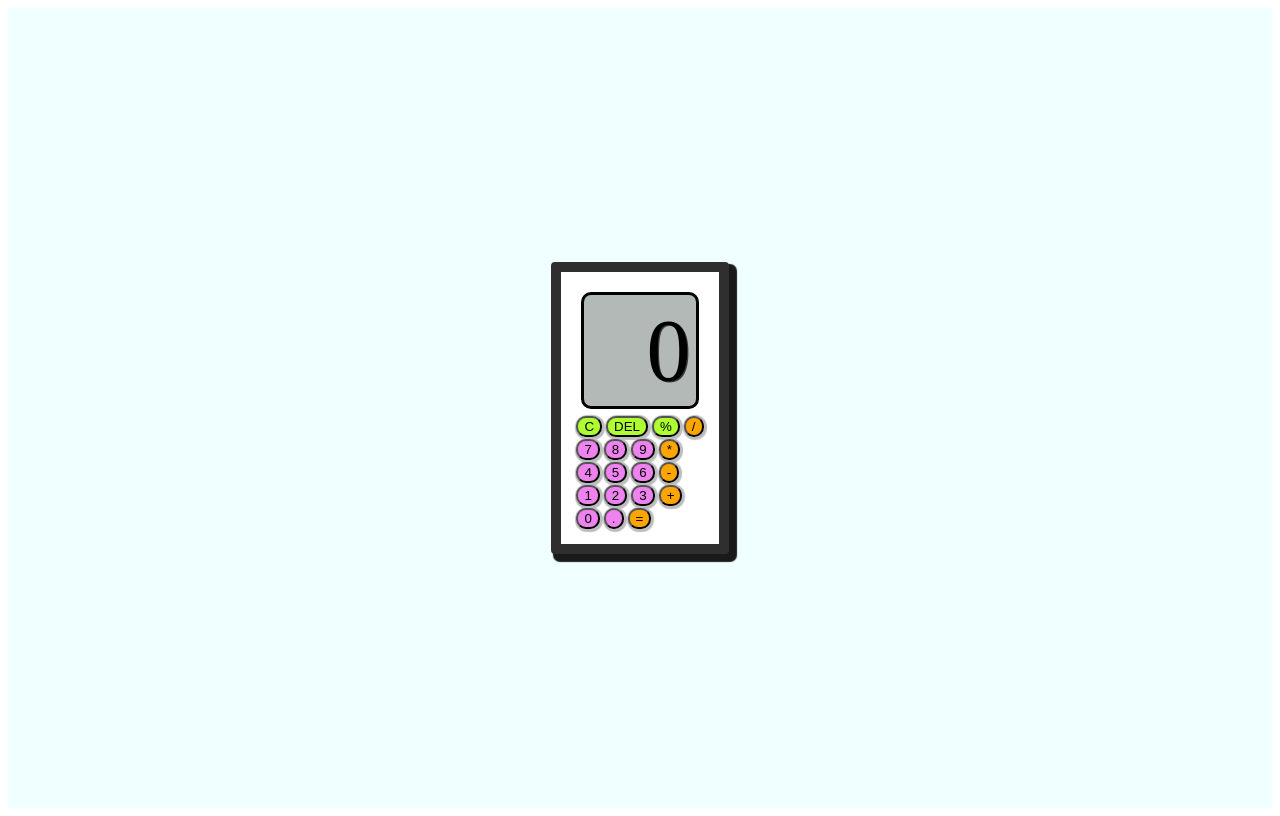
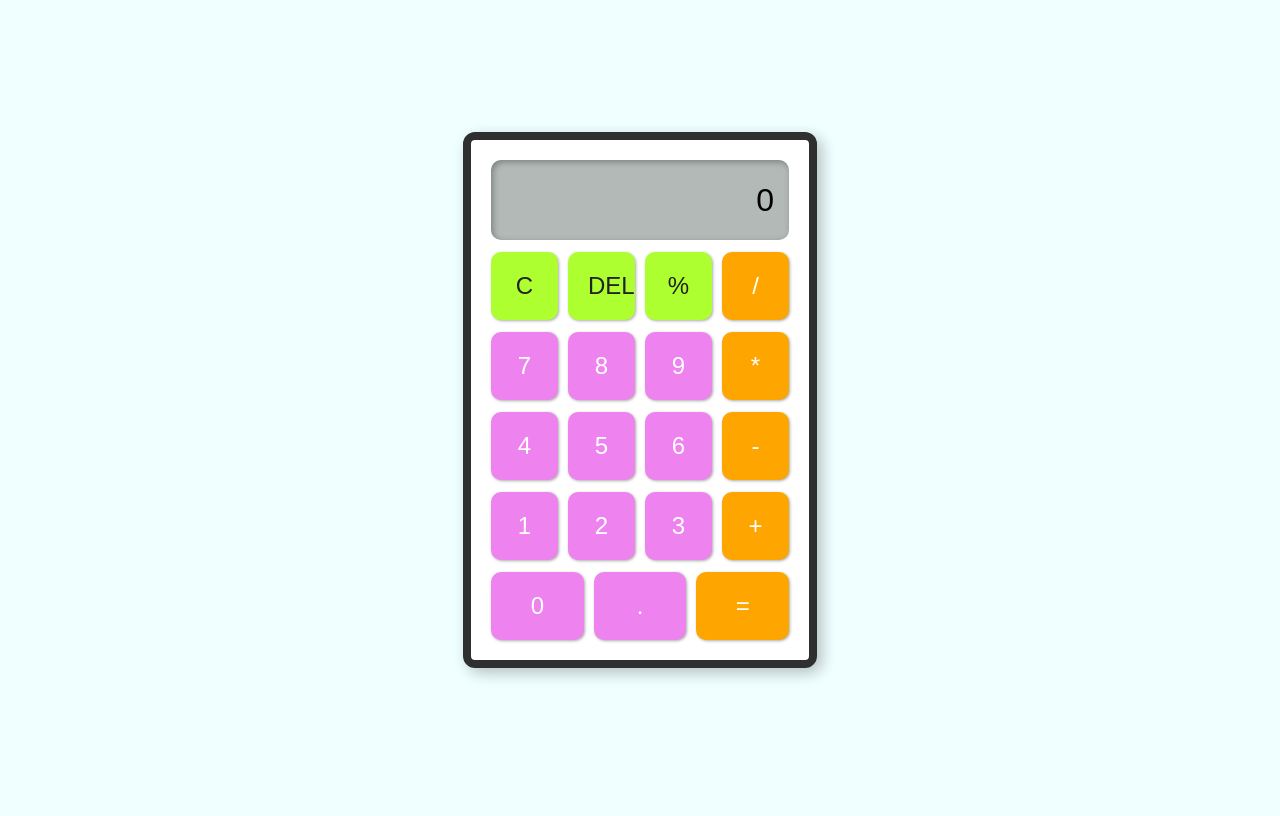
Before and after one commit to Willbert223/Calculator, a plain HTML site: page index.html in a window 1280 px wide. Drawn offline with Linux system fonts and the light colour scheme.

Commit message:
I did not do the css myself i googled it and copied it but broke every piece of it down to understand the css thats why it took a few days for me to commit again.

```diff
--- a/index.js
+++ b/index.js
@@ -109,6 +109,7 @@ operatorButton.forEach((operator) => {
 
 if (firstnum === '' && result !== '') {
   firstnum = result;
+  //secondnum = '';
 } // fixes result not displaying.
 
    if (secondnum !== '') {
@@ -158,6 +159,7 @@ equalsKey.addEventListener('click', () => {
   firstnum = '';
   secondnum = '';
   firstOperator = '';
+  inputDisplay = ''
 
 
 
--- a/styles.css
+++ b/styles.css
@@ -1,82 +1,107 @@
-
-
-.calculator{
-display: flex;
-    min-height: 95vh;
-    justify-content: center;
-    align-content: center;
-    align-items: center;
-    height: 100vh;
-    background-color: azure;
-    overflow: hidden;
-
+/* Reset and base styles */
+* {
+  box-sizing: border-box;
+  margin: 0;
+  padding: 0;
+  font-family: sans-serif;
 }
 
-#container{
-background-color: rgb(255, 255, 255);
-    grid-template-columns: repeat(4, 100px);
-    grid-template-rows: minmax(100px, auto) repeat(5, 80px);
+body {
+  background-color: azure;
+  height: 100vh;
+  display: flex;
+  justify-content: center;
+  align-items: center;
+}
+
+/* Calculator container */
+.calculator {
+  display: flex;
+  justify-content: center;
+  align-items: center;
+  padding: 20px;
+  min-height: 95vh;
+  overflow: hidden;
+}
+
+/* Inner container */
+#container {
+  background-color: white;
+  padding: 20px;
+  border: 8px solid #2f2f2f;
+  border-radius: 12px;
+  box-shadow: 5px 5px 15px rgba(0, 0, 0, 0.25);
   display: flex;
   flex-direction: column;
-    border-width: 10px;
-    border-style: solid;
-    border-color: rgb(47, 47, 47);
-    border-image: initial;
-    border-radius: 4px;
-    gap: 2px;
-    box-shadow: 5px 5px 1px 3px #1a1a1a;
-    padding: 15px;
+  gap: 12px;
+  width: fit-content;
 }
 
+/* Display screen */
 #display {
-    background-color: rgb(178, 185, 183);
+  background-color: #b2b9b7;
+  border-radius: 10px;
+  padding: 10px 15px;
+  text-align: right;
+  min-height: 80px;
+  box-shadow: inset 2px 2px 6px rgba(0, 0, 0, 0.3);
+  font-size: 2rem;
   display: flex;
   flex-direction: column;
-    justify-content: space-around;
-    align-items: flex-end;
-    font-size: 5.5em;
-    font-weight: initial;
-    text-shadow: rgb(56, 56, 56) 1.3px 1.3px;
-    grid-column: 1 / -1;
-    margin: 5px;
-border-style: solid;
-border-radius: 10px;
-padding: 5px;
-aspect-ratio: 4/1;
+  justify-content: center;
+  gap: 2px;
 }
 
-button {
-    background-color: #e0e0e0;
-    border-radius: 10px;
-    box-shadow: 1px 1px 1px 2px #bdbdbd;
-    flex: 1 0 calc(25% - 10px);
-    transition: all 0.1s ease;
+#display p {
+  margin: 0;
+  word-wrap: break-word;
 }
 
+/* Button rows */
+.row {
+  display: flex;
+  gap: 10px;
+  justify-content: center;
+}
+
+/* Base button styles */
+button {
+  flex: 1;
+  padding: 20px;
+  font-size: 1.5rem;
+  border: none;
+  border-radius: 10px;
+  cursor: pointer;
+  box-shadow: 1px 1px 3px #aaa;
+  transition: background-color 0.2s ease;
+  min-width: 60px;
+}
+
+/* Button color categories */
 .btnNumber {
   background-color: violet;
+  color: white;
 }
 
-.btnOperator {
+.btnOperator,
+.btnEquals {
   background-color: orange;
+  color: white;
 }
 
-.btnClear {
-    background-color: greenyellow;
-}
-
-.btnDelete {
-    background-color: greenyellow;
-}
-
+.btnClear,
+.btnDelete,
 .btnPercent {
   background-color: greenyellow;
+  color: #222;
 }
 
 .btnDecimal {
   background-color: violet;
+  color: white;
 }
 
-.btnEquals {
-    background-color: orange;
+/* Hover effect */
+button:hover {
+  opacity: 0.9;
 }
```
Also changed, not shown: index.html (indentation only). Lines whose indentation alone changed are shown as unchanged.
